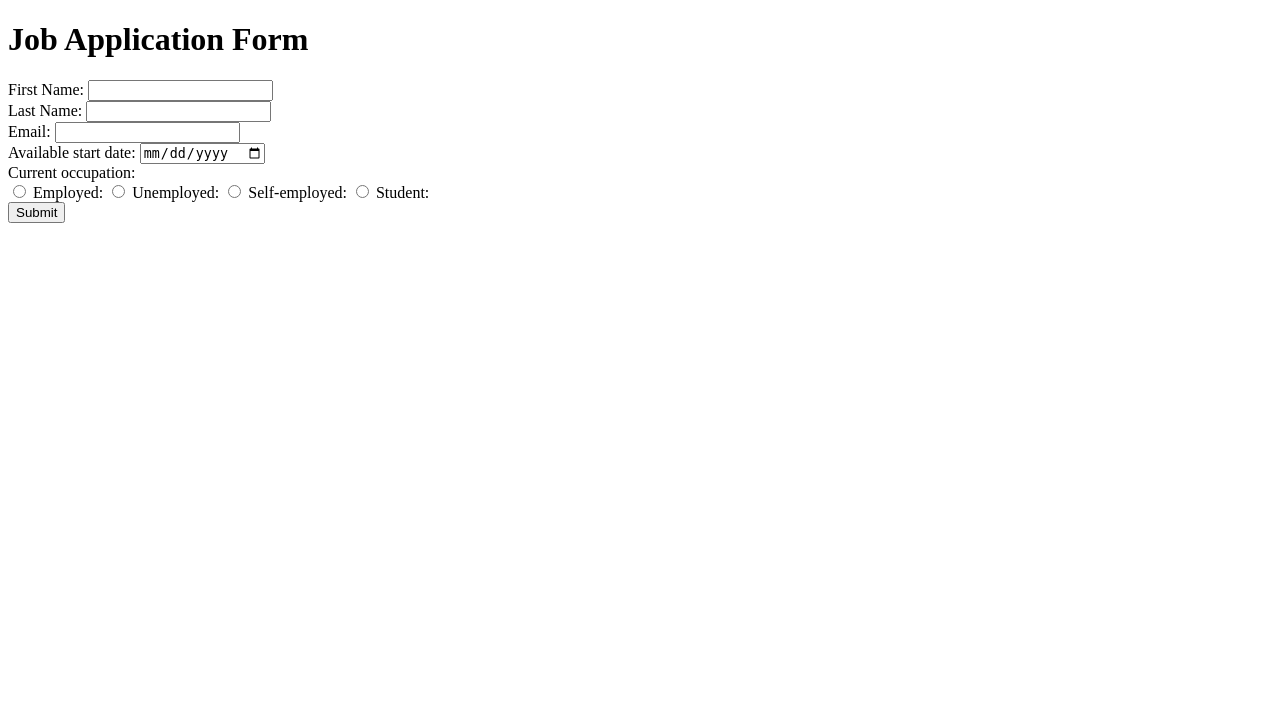
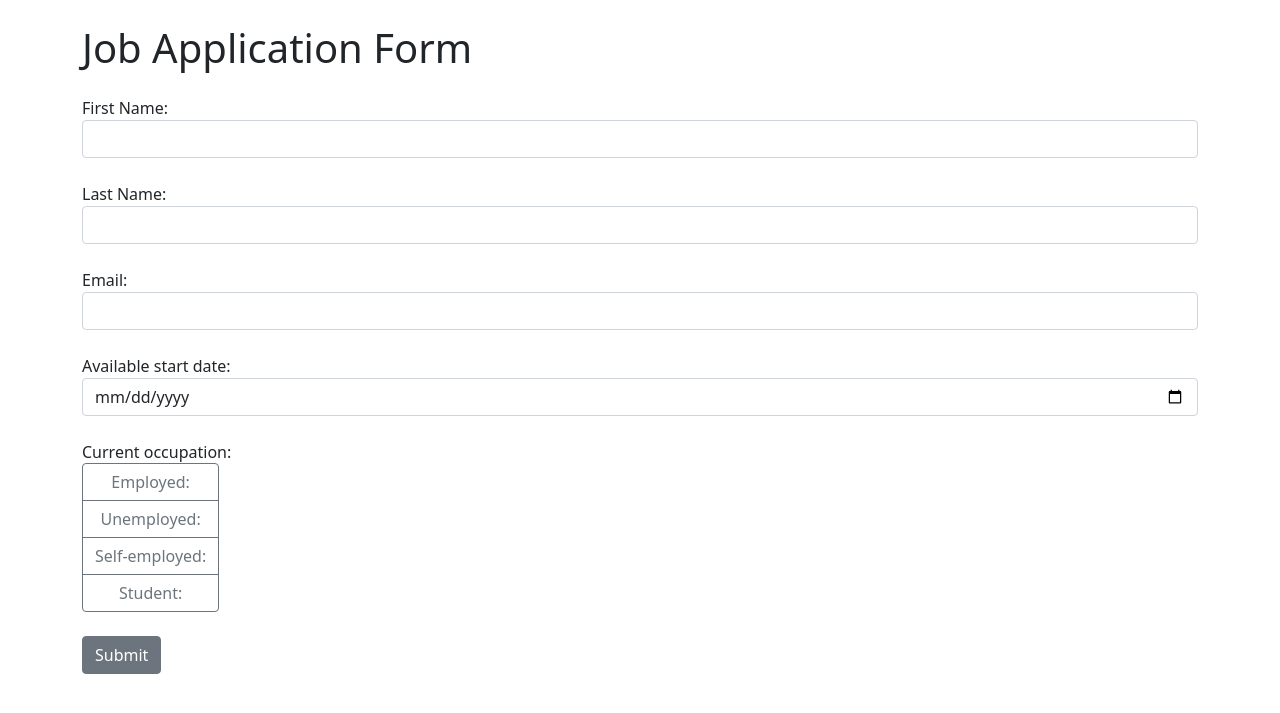
Before and after one commit to KrasimirMuratovski/app16_flask_form, a Flask app: page / in a window 1280 px wide. Shown: the top 713 px of the page. Run offline with Flask 3, Linux system fonts and the light colour scheme.

Commit message:
Dy 50: Front end styling done.

```diff
--- a/templates/index.html
+++ b/templates/index.html
@@ -3,45 +3,51 @@
 <head>
     <meta charset="UTF-8">
     <!--    <meta name="viewport"-->
+    <link rel="stylesheet" href="https://cdn.jsdelivr.net/npm/bootstrap@5.1.3/dist/css/bootstrap.min.css">
     <title>Title</title>
 </head>
 <body>
-<h1>Job Application Form</h1>
+<div class="container">
+    <h1 class="mt-4 mb-4">Job Application Form</h1>
     <form action="">
-    <div>
+        <div class="form-group mb-4">
             <label for="first_name">First Name:</label>
-        <input type="text" id="first_name" name="first_name" required>
+            <input class="form-control" type="text" id="first_name" name="first_name" required>
         </div>
-    <div>
+        <div class="form-group mb-4">
             <label for="last_name">Last Name:</label>
-        <input type="text" id="last_name" name="last_name" required>
+            <input class="form-control" type="text" id="last_name" name="last_name" required>
         </div>
-    <div>
+        <div class="form-group mb-4">
             <label for="email">Email:</label>
-        <input type="email" id="email" name="email" required>
+            <input class="form-control" type="email" id="email" name="email" required>
         </div>
-    <div>
+        <div class="form-group mb-4">
             <label for="date">Available start date:</label>
-        <input type=date id="date" name="date" required>
+            <input class="form-control" type=date id="date" name="date" required>
         </div>
-    <div>
+        <div class="form-group mb-4">
             <label for="">Current occupation:</label>
             <br>
-        <div id="occupation">
-            <input type=radio id="employed" name="occupation" required>
-            <label for="employed">Employed:</label>
+            <div class="btn-group-vertical" id="occupation">
+                <input class="btn-check form-control" type=radio id="employed" name="occupation" required>
+                <label class="btn btn-outline-secondary" for="employed">Employed:</label>
 
-            <input type=radio id="unemployed" name="occupation" required>
-            <label for="unemployed">Unemployed:</label>
+                <input class="btn-check form-control" type=radio id="unemployed" name="occupation" required>
+                <label class="btn btn-outline-secondary" for="unemployed">Unemployed:</label>
 
-            <input type=radio id="self-employed" name="occupation" required>
-            <label for="self-employed">Self-employed:</label>
+                <input class="btn-check form-control" type=radio id="self-employed" name="occupation" required>
+                <label class="btn btn-outline-secondary" for="self-employed">Self-employed:</label>
 
-            <input type=radio id="student" name="occupation" required>
-            <label for="student">Student:</label>
+                <input class="btn-check form-control" type=radio id="student" name="occupation" required>
+                <label class="btn btn-outline-secondary" for="student">Student:</label>
             </div>
         </div>
-    <button type="submit">Submit</button>
+        <button class="btn btn-secondary mb-4" type="submit">Submit</button>
     </form>
+</div>
+<script src="https://code.jquery.com/jquery-3.6.0.min.js"></script>
+<script src="https://cdn.jsdelivr.net/npm/bootstrap@5.1.3/dist/js/bootstrap.min.js"></script>
+
 </body>
 </html>
```
Lines whose indentation alone changed are shown as unchanged.
